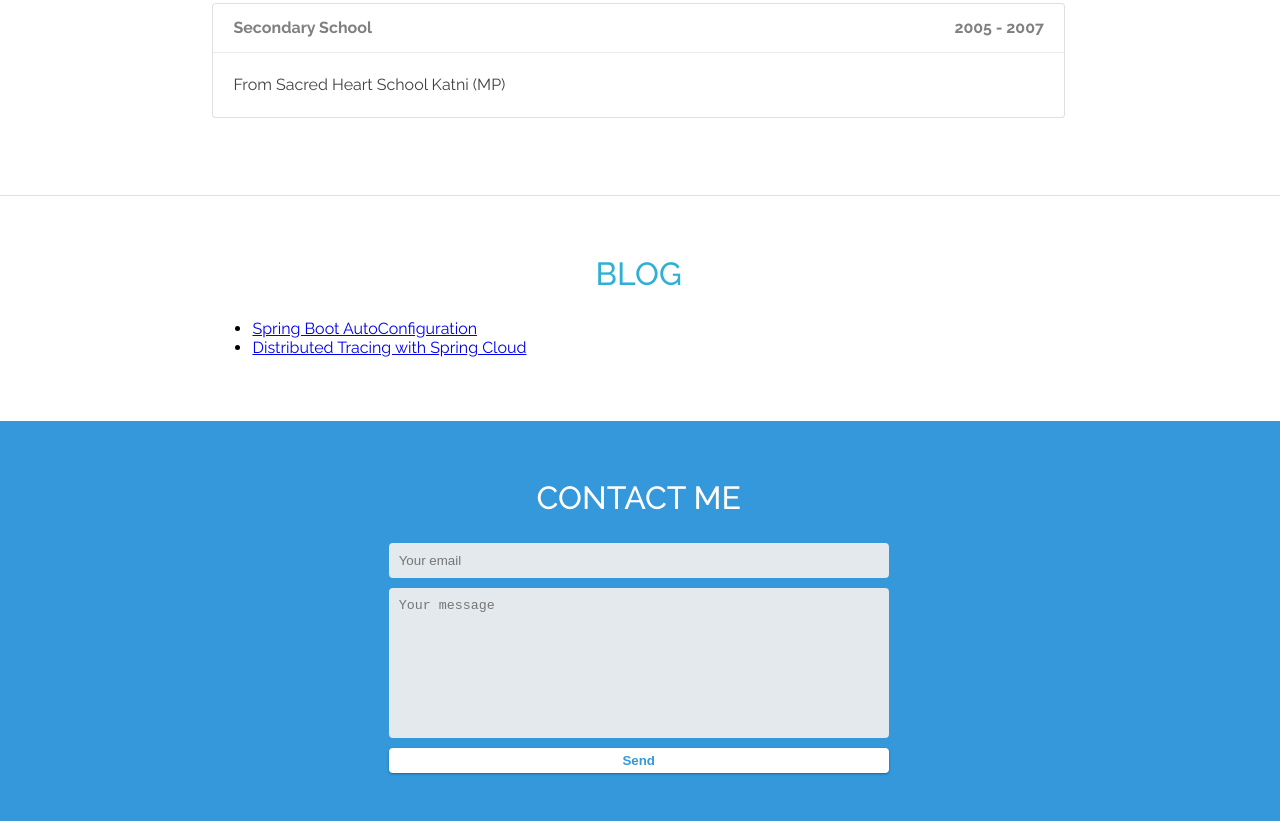
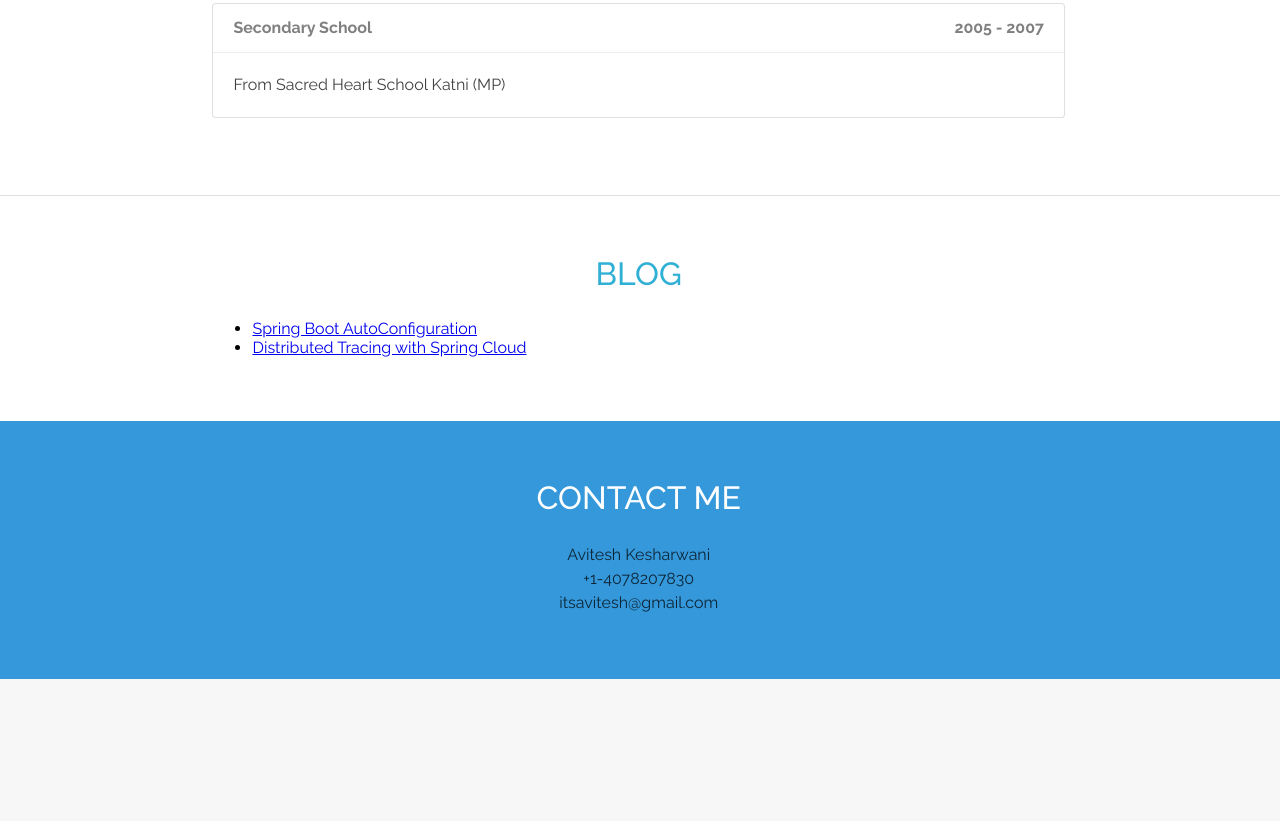
Before and after one commit to er-avitesh/personal-portfolio, a plain HTML site: page _site/index.html in a window 1280 px wide. Shown: the part 4051-4872 px from the top of the page. After the commit the page ends 4730 px from the top, so only its background shows below. Drawn offline with Linux system fonts and the light colour scheme.

Commit message:
updated contact details

```diff
--- a/_site/index.html
+++ b/_site/index.html
@@ -434,12 +434,18 @@
             <h2 class="white-text">Contact Me</h2>
           </div>
           <div class="contact content-body">
-            <form method="POST" action="https://formspree.io/er.avitesh@gmail.com">
+            <!--<form method="POST" action="https://formspree.io/er.avitesh@gmail.com">
                 <input type="hidden" name="_subject" value="Contact request from personal website" />
                 <input type="email" name="_replyto" placeholder="Your email" required>
                 <textarea name="message" placeholder="Your message" required></textarea>
                 <button type="submit">Send</button>
-            </form>
+            </form>-->
+			<p>
+			Avitesh Kesharwani</br>
+			+1-4078207830</br>
+			itsavitesh@gmail.com</br>
+
+			</p>
           </div>
 
         </div>
```
Also changed, not shown: 1 other file.
